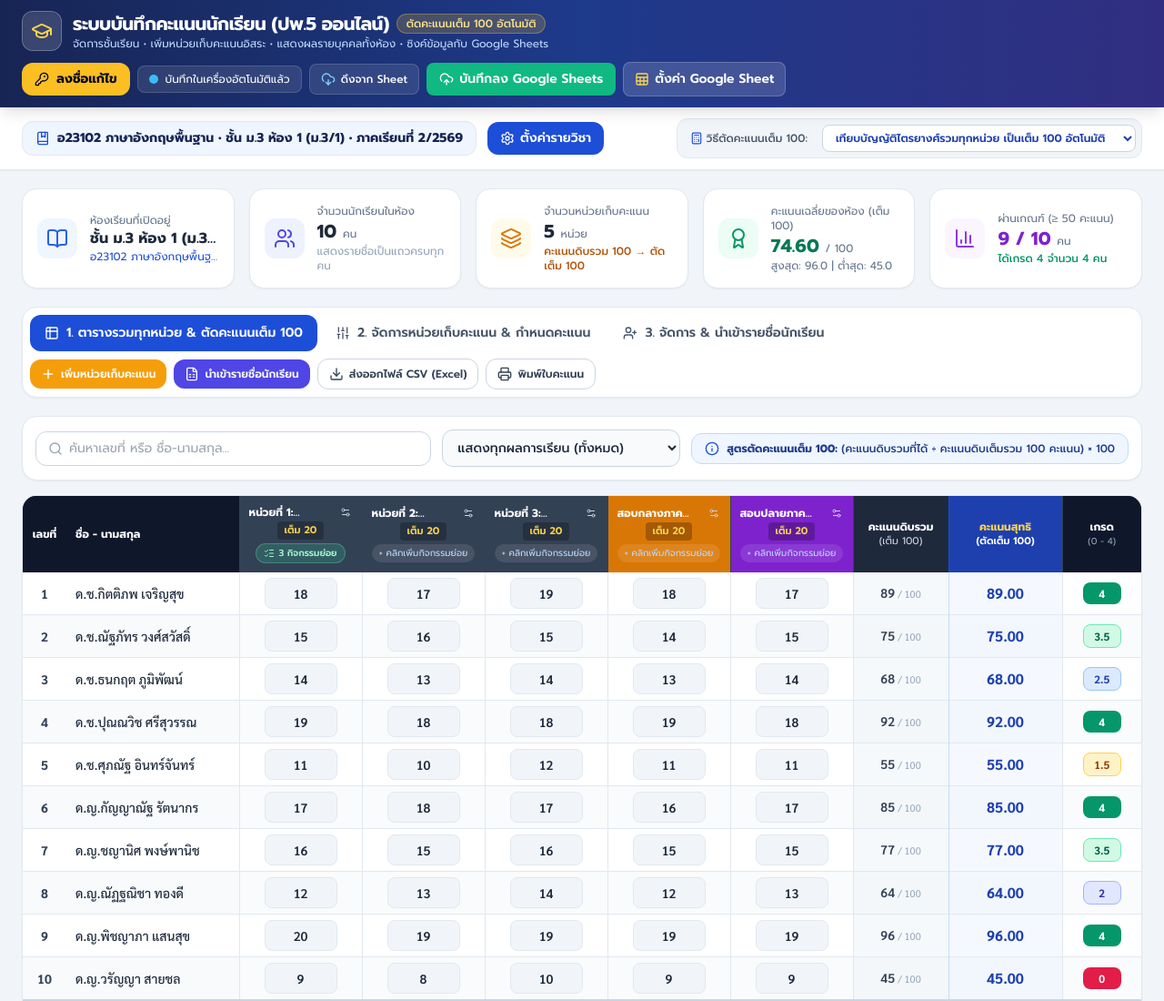
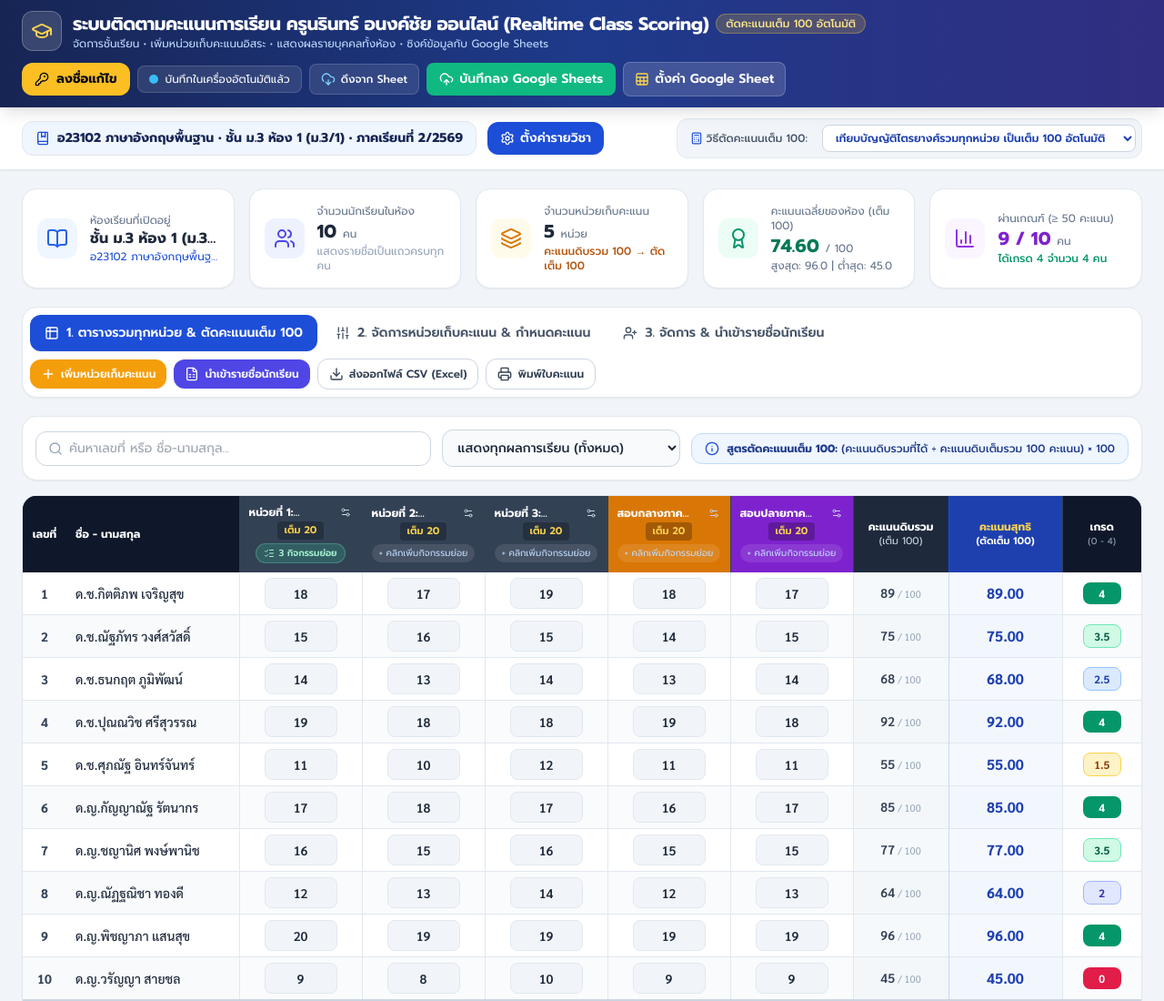
Before and after one commit to narin-anongchai/m32-2-2569, a plain HTML site: page index.html in a window 1280 px wide. Shown: the top 1100 px of the page at 91% size. Drawn offline with nearby package versions, Linux system fonts and the light colour scheme.

Commit message:
Update index.html

```diff
--- a/index.html
+++ b/index.html
@@ -3,7 +3,7 @@
 <head>
   <meta charset="UTF-8" />
   <meta name="viewport" content="width=device-width, initial-scale=1.0" />
-  <title>ระบบบันทึกคะแนนนักเรียน (ปพ.5 ออนไลน์) | เชื่อมต่อ Google Sheets</title>
+  <title> ระบบติดตามคะแนนการเรียน ครูนรินทร์ อนงค์ชัย ออนไลน์ (Realtime Class Scoring) </title>
 
   <!-- Google Fonts: Prompt & Sarabun -->
   <link rel="preconnect" href="https://fonts.googleapis.com">
@@ -144,7 +144,7 @@
         </div>
         <div>
           <div class="flex items-center gap-2">
-            <h1 class="text-lg sm:text-xl font-bold tracking-tight">ระบบบันทึกคะแนนนักเรียน (ปพ.5 ออนไลน์)</h1>
+            <h1 class="text-lg sm:text-xl font-bold tracking-tight">ระบบติดตามคะแนนการเรียน ครูนรินทร์ อนงค์ชัย ออนไลน์ (Realtime Class Scoring)</h1>
             <span class="hidden sm:inline-flex items-center px-2.5 py-0.5 rounded-full text-xs font-medium bg-amber-400/20 text-amber-200 border border-amber-300/30">
               ตัดคะแนนเต็ม 100 อัตโนมัติ
             </span>
```
